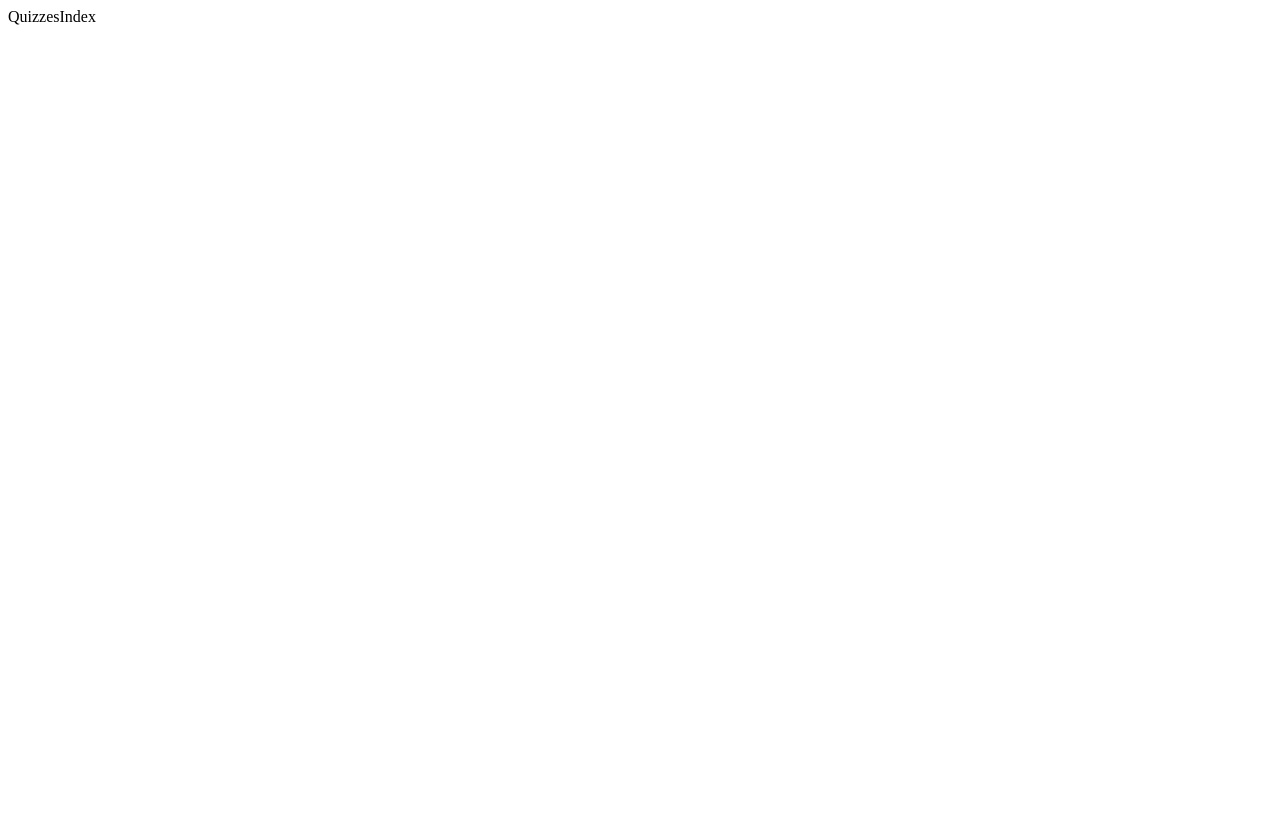
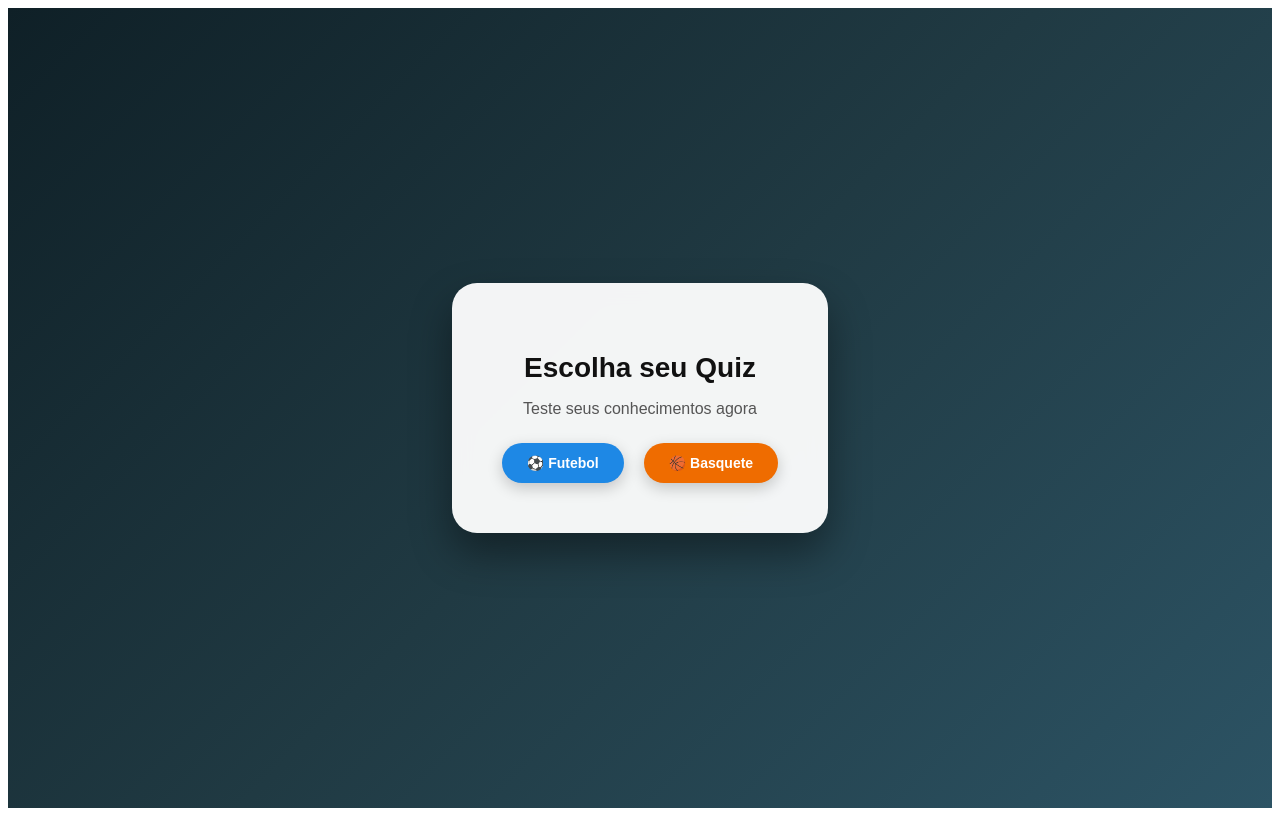
Before and after one commit to yandevv/quiz-app-ryan, a React (Vite) app: page / in a window 1280 px wide. Built offline with nearby package versions, Linux system fonts and the light colour scheme.

Commit message:
Teste route inicial

```diff
--- a/src/main.jsx
+++ b/src/main.jsx
@@ -10,6 +10,8 @@
     <BrowserRouter>
       <Routes>
         <Route path="/" element={<QuizzesIndex />} />
+        <Route path="/futebol" element={<QuizzesIndex />} />
+        <Route path="/basquete" element={<QuizzesIndex />} />
       </Routes>
     </BrowserRouter>
   </StrictMode>,
--- a/src/pages/QuizzesIndex.jsx
+++ b/src/pages/QuizzesIndex.jsx
@@ -1,9 +1,237 @@
-import React from 'react'
+import React, { useState } from 'react'
+import { Link, useLocation } from 'react-router'
 
 function QuizzesIndex() {
+
+  const location = useLocation()
+
+  const quizzes = {
+    futebol: {
+      cor: "#0d47a1",
+      imagem: "https://images.unsplash.com/photo-1518091043644-c1d4457512c6",
+      perguntas: [
+        {
+          pergunta: "Quantos jogadores em campo?",
+          opcoes: ["7", "9", "11", "13"],
+          correta: 2
+        },
+        {
+          pergunta: "Quem ganhou a Copa 2002?",
+          opcoes: ["Alemanha", "Brasil", "França", "Argentina"],
+          correta: 1
+        },
+        {
+          pergunta: "Rei do Futebol?",
+          opcoes: ["Messi", "CR7", "Pelé", "Neymar"],
+          correta: 2
+        },
+        {
+          pergunta: "Duração do jogo?",
+          opcoes: ["60", "70", "80", "90"],
+          correta: 3
+        },
+        {
+          pergunta: "País com mais Copas?",
+          opcoes: ["Alemanha", "Brasil", "Itália", "Argentina"],
+          correta: 1
+        }
+      ]
+    },
+    basquete: {
+      cor: "#f5f5f5",
+      texto: "#111",
+      imagem: "https://images.unsplash.com/photo-1546519638-68e109498ffc",
+      perguntas: [
+        {
+          pergunta: "Jogadores em quadra?",
+          opcoes: ["4", "5", "6", "7"],
+          correta: 1
+        },
+        {
+          pergunta: "GOAT?",
+          opcoes: ["LeBron", "Curry", "Jordan", "Durant"],
+          correta: 2
+        },
+        {
+          pergunta: "Pontos de 3?",
+          opcoes: ["1", "2", "3", "4"],
+          correta: 2
+        },
+        {
+          pergunta: "Liga principal?",
+          opcoes: ["NFL", "NBA", "FIFA", "UFC"],
+          correta: 1
+        },
+        {
+          pergunta: "Duração jogo?",
+          opcoes: ["40", "48", "60", "30"],
+          correta: 1
+        }
+      ]
+    }
+  }
+
+  const [atual, setAtual] = useState(0)
+  const [pontos, setPontos] = useState(0)
+
+  // 🏠 HOME
+  if (location.pathname === "/") {
+    return (
+      <div style={{
+        height: "100vh",
+        display: "flex",
+        justifyContent: "center",
+        alignItems: "center",
+        background: "linear-gradient(135deg, #0f2027, #203a43, #2c5364)",
+        fontFamily: "Poppins, sans-serif"
+      }}>
+        <div style={{
+          background: "rgba(255,255,255,0.95)",
+          padding: "50px",
+          borderRadius: "25px",
+          textAlign: "center",
+          boxShadow: "0 20px 40px rgba(0,0,0,0.4)",
+          backdropFilter: "blur(10px)"
+        }}>
+          <h1 style={{
+            marginBottom: "10px",
+            fontSize: "28px",
+            color: "#111"
+          }}>
+            Escolha seu Quiz
+          </h1>
+
+          <p style={{ color: "#555", marginBottom: "25px" }}>
+            Teste seus conhecimentos agora
+          </p>
+
+          <div style={{
+            display: "flex",
+            gap: "20px",
+            justifyContent: "center"
+          }}>
+            <Link to="/futebol">
+              <button style={{
+                padding: "12px 25px",
+                borderRadius: "30px",
+                border: "none",
+                cursor: "pointer",
+                background: "#1e88e5",
+                color: "white",
+                fontWeight: "bold",
+                fontSize: "14px",
+                boxShadow: "0 5px 15px rgba(0,0,0,0.2)"
+              }}>
+                ⚽ Futebol
+              </button>
+            </Link>
+
+            <Link to="/basquete">
+              <button style={{
+                padding: "12px 25px",
+                borderRadius: "30px",
+                border: "none",
+                cursor: "pointer",
+                background: "#ef6c00",
+                color: "white",
+                fontWeight: "bold",
+                fontSize: "14px",
+                boxShadow: "0 5px 15px rgba(0,0,0,0.2)"
+              }}>
+                🏀 Basquete
+              </button>
+            </Link>
+          </div>
+        </div>
+      </div>
+    )
+  }
+
+  // 🔎 identifica quiz
+  const tipo = location.pathname.replace("/", "")
+  const quiz = quizzes[tipo]
+
+  function responder(index) {
+    if (index === quiz.perguntas[atual].correta) {
+      setPontos(pontos + 1)
+    }
+    setAtual(atual + 1)
+  }
+
   return (
-    <div>QuizzesIndex</div>
+    <div style={{
+      height: "100vh",
+      display: "flex",
+      justifyContent: "center",
+      alignItems: "center",
+      background: quiz.cor,
+      fontFamily: "Poppins, sans-serif"
+    }}>
+      <div style={{
+        background: "white",
+        padding: "40px",
+        borderRadius: "20px",
+        textAlign: "center",
+        width: "350px",
+        boxShadow: "0 10px 30px rgba(0,0,0,0.3)",
+        color: quiz.texto || "#111"
+      }}>
+
+        <img
+          src={quiz.imagem}
+          style={{
+            width: "100%",
+            borderRadius: "15px",
+            marginBottom: "20px"
+          }}
+        />
+
+        {atual < quiz.perguntas.length ? (
+          <>
+            <h2>{quiz.perguntas[atual].pergunta}</h2>
+
+            {quiz.perguntas[atual].opcoes.map((op, i) => (
+              <button
+                key={i}
+                onClick={() => responder(i)}
+                style={botao}
+              >
+                {op}
+              </button>
+            ))}
+          </>
+        ) : (
+          <>
+            <h1>Resultado</h1>
+            <p>{pontos} / {quiz.perguntas.length}</p>
+
+            <Link to="/">
+              <button
+                style={botao}
+                onClick={() => {
+                  setAtual(0)
+                  setPontos(0)
+                }}
+              >
+                Voltar
+              </button>
+            </Link>
+          </>
+        )}
+      </div>
+    </div>
   )
 }
 
+const botao = {
+  margin: "10px",
+  padding: "10px 20px",
+  borderRadius: "30px",
+  border: "none",
+  cursor: "pointer",
+  background: "#8B0000",
+  color: "white",
+  fontWeight: "bold"
+}
+
 export default QuizzesIndex
```
Also changed, not shown: 1 other file (tests, documents, lock files or other folders).
